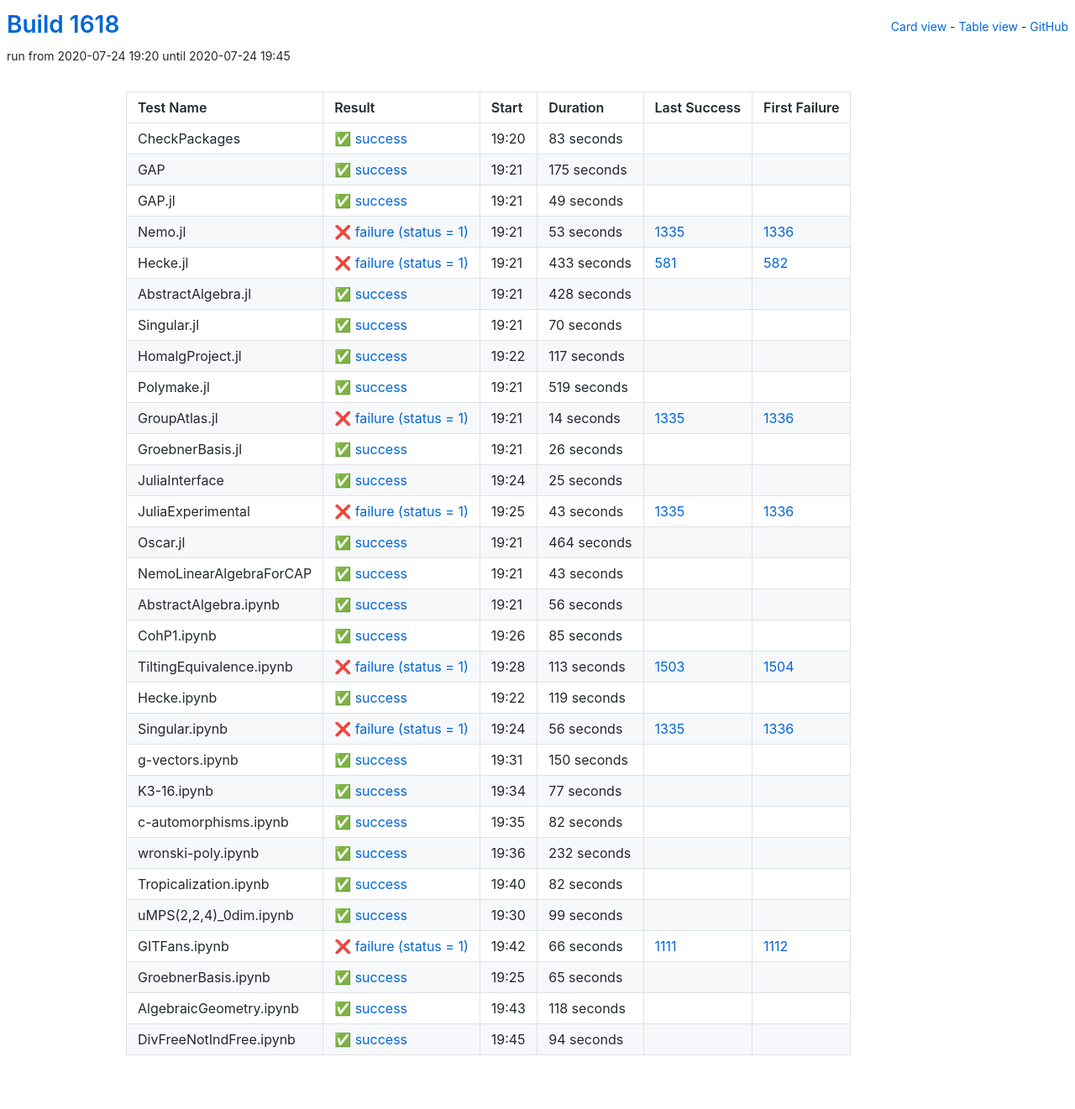
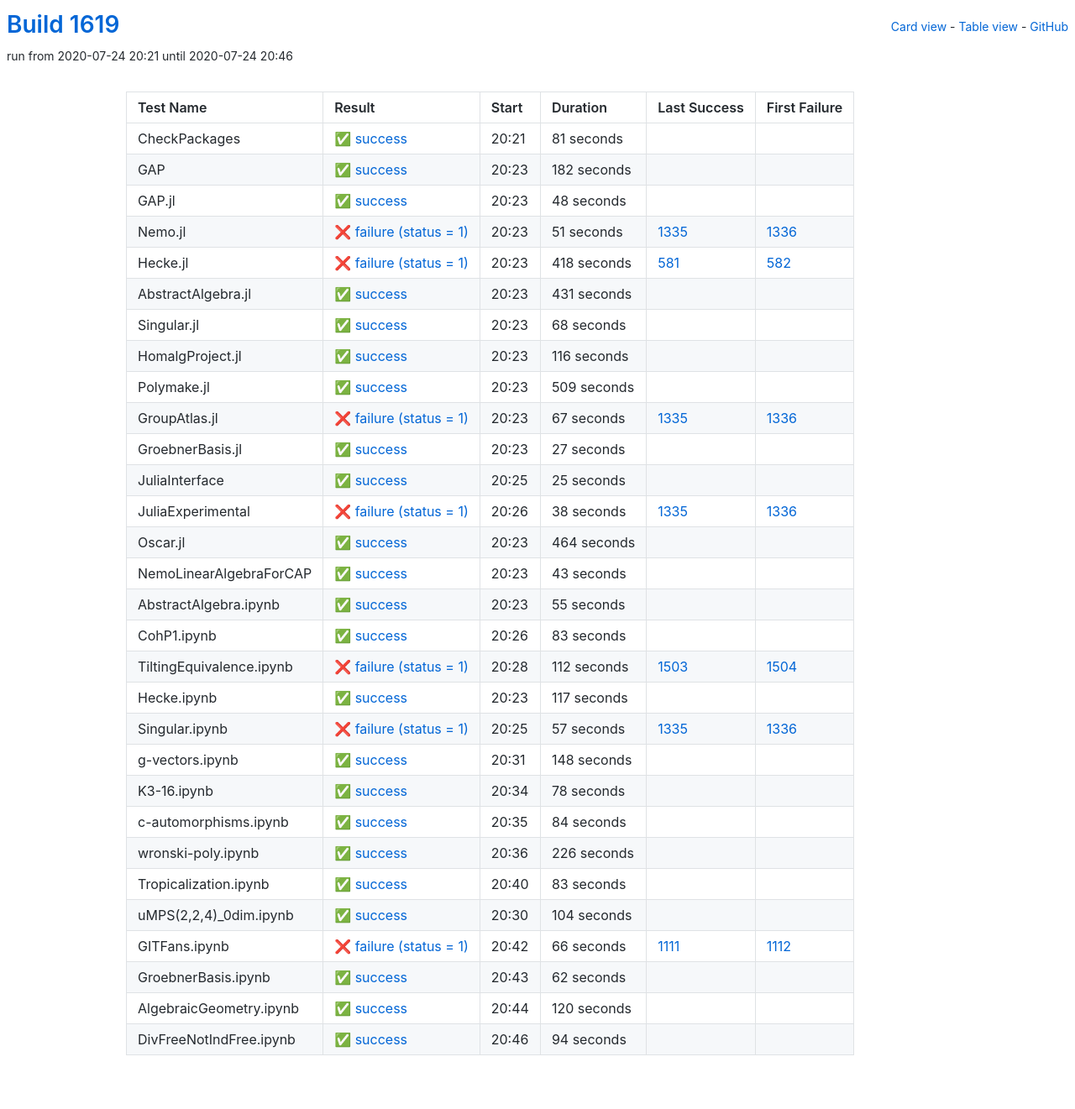
Before and after one commit to oscar-system/oscar-ci-status-1.4, a Jekyll site: the page built from table.html, in a window 1280 px wide. Shown: the whole page at 84% size. Built offline with Jekyll 4.4.1, drawn with Linux system fonts in a browser that asks for light colours.

Commit message:
Build #1619

```diff
--- a/_data/ci.yml
+++ b/_data/ci.yml
@@ -1,6 +1,6 @@
 ---
-build: 1618
-build_url: https://oscarci.mathematik.uni-kl.de/job/oscar-julia-1.4/1618/
+build: 1619
+build_url: https://oscarci.mathematik.uni-kl.de/job/oscar-julia-1.4/1619/
 job: oscar-julia-1.4
 organization: oscar-system
 repo: oscar-ci-status-1.4
@@ -8,140 +8,140 @@ repourl: https://github.com/oscar-system/oscar-ci-status-1.4
 tests:
 - name: CheckPackages
   id: checkpackages
-  log: https://oscarci.mathematik.uni-kl.de/job/oscar-julia-1.4/1618/artifact/logs/build-1618/CheckPackages.log
-  start: 2020-07-24 19:20
+  log: https://oscarci.mathematik.uni-kl.de/job/oscar-julia-1.4/1619/artifact/logs/build-1619/CheckPackages.log
+  start: 2020-07-24 20:21
   success: true
   exitcode: 0
   status: success
-  duration: 83
+  duration: 81
   last_success: false
   last_success_url:
   first_failure: false
   first_failure_url:
 - name: GAP
   id: gap
-  log: https://oscarci.mathematik.uni-kl.de/job/oscar-julia-1.4/1618/artifact/logs/build-1618/GAP.log
-  start: 2020-07-24 19:21
+  log: https://oscarci.mathematik.uni-kl.de/job/oscar-julia-1.4/1619/artifact/logs/build-1619/GAP.log
+  start: 2020-07-24 20:23
   success: true
   exitcode: 0
   status: success
-  duration: 175
+  duration: 182
   last_success: false
   last_success_url:
   first_failure: false
   first_failure_url:
 - name: GAP.jl
   id: gap-jl
-  log: https://oscarci.mathematik.uni-kl.de/job/oscar-julia-1.4/1618/artifact/logs/build-1618/GAP.jl.log
-  start: 2020-07-24 19:21
+  log: https://oscarci.mathematik.uni-kl.de/job/oscar-julia-1.4/1619/artifact/logs/build-1619/GAP.jl.log
+  start: 2020-07-24 20:23
   success: true
   exitcode: 0
   status: success
-  duration: 49
+  duration: 48
   last_success: false
   last_success_url:
   first_failure: false
   first_failure_url:
 - name: Nemo.jl
   id: nemo-jl
-  log: https://oscarci.mathematik.uni-kl.de/job/oscar-julia-1.4/1618/artifact/logs/build-1618/Nemo.jl.log
-  start: 2020-07-24 19:21
+  log: https://oscarci.mathematik.uni-kl.de/job/oscar-julia-1.4/1619/artifact/logs/build-1619/Nemo.jl.log
+  start: 2020-07-24 20:23
   success: false
   exitcode: 1
   status: failure
-  duration: 53
+  duration: 51
   last_success: 1335
   last_success_url: https://oscarci.mathematik.uni-kl.de/job/oscar-julia-1.4/1335/
   first_failure: 1336
   first_failure_url: https://oscarci.mathematik.uni-kl.de/job/oscar-julia-1.4/1336/
 - name: Hecke.jl
   id: hecke-jl
-  log: https://oscarci.mathematik.uni-kl.de/job/oscar-julia-1.4/1618/artifact/logs/build-1618/Hecke.jl.log
-  start: 2020-07-24 19:21
+  log: https://oscarci.mathematik.uni-kl.de/job/oscar-julia-1.4/1619/artifact/logs/build-1619/Hecke.jl.log
+  start: 2020-07-24 20:23
   success: false
   exitcode: 1
   status: failure
-  duration: 433
+  duration: 418
   last_success: 581
   last_success_url: https://oscarci.mathematik.uni-kl.de/job/oscar-julia-1.4/581/
   first_failure: 582
   first_failure_url: https://oscarci.mathematik.uni-kl.de/job/oscar-julia-1.4/582/
 - name: AbstractAlgebra.jl
   id: abstractalgebra-jl
-  log: https://oscarci.mathematik.uni-kl.de/job/oscar-julia-1.4/1618/artifact/logs/build-1618/AbstractAlgebra.jl.log
-  start: 2020-07-24 19:21
+  log: https://oscarci.mathematik.uni-kl.de/job/oscar-julia-1.4/1619/artifact/logs/build-1619/AbstractAlgebra.jl.log
+  start: 2020-07-24 20:23
   success: true
   exitcode: 0
   status: success
-  duration: 428
+  duration: 431
   last_success: false
   last_success_url:
   first_failure: false
   first_failure_url:
 - name: Singular.jl
   id: singular-jl
-  log: https://oscarci.mathematik.uni-kl.de/job/oscar-julia-1.4/1618/artifact/logs/build-1618/Singular.jl.log
-  start: 2020-07-24 19:21
+  log: https://oscarci.mathematik.uni-kl.de/job/oscar-julia-1.4/1619/artifact/logs/build-1619/Singular.jl.log
+  start: 2020-07-24 20:23
   success: true
   exitcode: 0
   status: success
-  duration: 70
+  duration: 68
   last_success: false
   last_success_url:
   first_failure: false
   first_failure_url:
 - name: HomalgProject.jl
   id: homalgproject-jl
-  log: https://oscarci.mathematik.uni-kl.de/job/oscar-julia-1.4/1618/artifact/logs/build-1618/HomalgProject.jl.log
-  start: 2020-07-24 19:22
+  log: https://oscarci.mathematik.uni-kl.de/job/oscar-julia-1.4/1619/artifact/logs/build-1619/HomalgProject.jl.log
+  start: 2020-07-24 20:23
   success: true
   exitcode: 0
   status: success
-  duration: 117
+  duration: 116
   last_success: false
   last_success_url:
   first_failure: false
   first_failure_url:
 - name: Polymake.jl
   id: polymake-jl
-  log: https://oscarci.mathematik.uni-kl.de/job/oscar-julia-1.4/1618/artifact/logs/build-1618/Polymake.jl.log
-  start: 2020-07-24 19:21
+  log: https://oscarci.mathematik.uni-kl.de/job/oscar-julia-1.4/1619/artifact/logs/build-1619/Polymake.jl.log
+  start: 2020-07-24 20:23
   success: true
   exitcode: 0
   status: success
-  duration: 519
+  duration: 509
   last_success: false
   last_success_url:
   first_failure: false
   first_failure_url:
 - name: GroupAtlas.jl
   id: groupatlas-jl
-  log: https://oscarci.mathematik.uni-kl.de/job/oscar-julia-1.4/1618/artifact/logs/build-1618/GroupAtlas.jl.log
-  start: 2020-07-24 19:21
+  log: https://oscarci.mathematik.uni-kl.de/job/oscar-julia-1.4/1619/artifact/logs/build-1619/GroupAtlas.jl.log
+  start: 2020-07-24 20:23
   success: false
   exitcode: 1
   status: failure
-  duration: 14
+  duration: 67
   last_success: 1335
   last_success_url: https://oscarci.mathematik.uni-kl.de/job/oscar-julia-1.4/1335/
   first_failure: 1336
   first_failure_url: https://oscarci.mathematik.uni-kl.de/job/oscar-julia-1.4/1336/
 - name: GroebnerBasis.jl
   id: groebnerbasis-jl
-  log: https://oscarci.mathematik.uni-kl.de/job/oscar-julia-1.4/1618/artifact/logs/build-1618/GroebnerBasis.jl.log
-  start: 2020-07-24 19:21
+  log: https://oscarci.mathematik.uni-kl.de/job/oscar-julia-1.4/1619/artifact/logs/build-1619/GroebnerBasis.jl.log
+  start: 2020-07-24 20:23
   success: true
   exitcode: 0
   status: success
-  duration: 26
+  duration: 27
   last_success: false
   last_success_url:
   first_failure: false
   first_failure_url:
 - name: JuliaInterface
   id: juliainterface
-  log: https://oscarci.mathematik.uni-kl.de/job/oscar-julia-1.4/1618/artifact/logs/build-1618/JuliaInterface.log
-  start: 2020-07-24 19:24
+  log: https://oscarci.mathematik.uni-kl.de/job/oscar-julia-1.4/1619/artifact/logs/build-1619/JuliaInterface.log
+  start: 2020-07-24 20:25
   success: true
   exitcode: 0
   status: success
@@ -152,20 +152,20 @@ tests:
   first_failure_url:
 - name: JuliaExperimental
   id: juliaexperimental
-  log: https://oscarci.mathematik.uni-kl.de/job/oscar-julia-1.4/1618/artifact/logs/build-1618/JuliaExperimental.log
-  start: 2020-07-24 19:25
+  log: https://oscarci.mathematik.uni-kl.de/job/oscar-julia-1.4/1619/artifact/logs/build-1619/JuliaExperimental.log
+  start: 2020-07-24 20:26
   success: false
   exitcode: 1
   status: failure
-  duration: 43
+  duration: 38
   last_success: 1335
   last_success_url: https://oscarci.mathematik.uni-kl.de/job/oscar-julia-1.4/1335/
   first_failure: 1336
   first_failure_url: https://oscarci.mathematik.uni-kl.de/job/oscar-julia-1.4/1336/
 - name: Oscar.jl
   id: oscar-jl
-  log: https://oscarci.mathematik.uni-kl.de/job/oscar-julia-1.4/1618/artifact/logs/build-1618/Oscar.jl.log
-  start: 2020-07-24 19:21
+  log: https://oscarci.mathematik.uni-kl.de/job/oscar-julia-1.4/1619/artifact/logs/build-1619/Oscar.jl.log
+  start: 2020-07-24 20:23
   success: true
   exitcode: 0
   status: success
@@ -176,8 +176,8 @@ tests:
   first_failure_url:
 - name: NemoLinearAlgebraForCAP
   id: nemolinearalgebraforcap
-  log: https://oscarci.mathematik.uni-kl.de/job/oscar-julia-1.4/1618/artifact/logs/build-1618/NemoLinearAlgebraForCAP.log
-  start: 2020-07-24 19:21
+  log: https://oscarci.mathematik.uni-kl.de/job/oscar-julia-1.4/1619/artifact/logs/build-1619/NemoLinearAlgebraForCAP.log
+  start: 2020-07-24 20:23
   success: true
   exitcode: 0
   status: success
@@ -188,140 +188,140 @@ tests:
   first_failure_url:
 - name: AbstractAlgebra.ipynb
   id: abstractalgebra-ipynb
-  log: https://oscarci.mathematik.uni-kl.de/job/oscar-julia-1.4/1618/artifact/logs/build-1618/AbstractAlgebra.ipynb.log
-  start: 2020-07-24 19:21
+  log: https://oscarci.mathematik.uni-kl.de/job/oscar-julia-1.4/1619/artifact/logs/build-1619/AbstractAlgebra.ipynb.log
+  start: 2020-07-24 20:23
   success: true
   exitcode: 0
   status: success
-  duration: 56
+  duration: 55
   last_success: false
   last_success_url:
   first_failure: false
   first_failure_url:
 - name: CohP1.ipynb
   id: cohp1-ipynb
-  log: https://oscarci.mathematik.uni-kl.de/job/oscar-julia-1.4/1618/artifact/logs/build-1618/CohP1.ipynb.log
-  start: 2020-07-24 19:26
+  log: https://oscarci.mathematik.uni-kl.de/job/oscar-julia-1.4/1619/artifact/logs/build-1619/CohP1.ipynb.log
+  start: 2020-07-24 20:26
   success: true
   exitcode: 0
   status: success
-  duration: 85
+  duration: 83
   last_success: false
   last_success_url:
   first_failure: false
   first_failure_url:
 - name: TiltingEquivalence.ipynb
   id: tiltingequivalence-ipynb
-  log: https://oscarci.mathematik.uni-kl.de/job/oscar-julia-1.4/1618/artifact/logs/build-1618/TiltingEquivalence.ipynb.log
-  start: 2020-07-24 19:28
+  log: https://oscarci.mathematik.uni-kl.de/job/oscar-julia-1.4/1619/artifact/logs/build-1619/TiltingEquivalence.ipynb.log
+  start: 2020-07-24 20:28
   success: false
   exitcode: 1
   status: failure
-  duration: 113
+  duration: 112
   last_success: 1503
   last_success_url: https://oscarci.mathematik.uni-kl.de/job/oscar-julia-1.4/1503/
   first_failure: 1504
   first_failure_url: https://oscarci.mathematik.uni-kl.de/job/oscar-julia-1.4/1504/
 - name: Hecke.ipynb
   id: hecke-ipynb
-  log: https://oscarci.mathematik.uni-kl.de/job/oscar-julia-1.4/1618/artifact/logs/build-1618/Hecke.ipynb.log
-  start: 2020-07-24 19:22
+  log: https://oscarci.mathematik.uni-kl.de/job/oscar-julia-1.4/1619/artifact/logs/build-1619/Hecke.ipynb.log
+  start: 2020-07-24 20:23
   success: true
   exitcode: 0
   status: success
-  duration: 119
+  duration: 117
   last_success: false
   last_success_url:
   first_failure: false
   first_failure_url:
 - name: Singular.ipynb
   id: singular-ipynb
-  log: https://oscarci.mathematik.uni-kl.de/job/oscar-julia-1.4/1618/artifact/logs/build-1618/Singular.ipynb.log
-  start: 2020-07-24 19:24
+  log: https://oscarci.mathematik.uni-kl.de/job/oscar-julia-1.4/1619/artifact/logs/build-1619/Singular.ipynb.log
+  start: 2020-07-24 20:25
   success: false
   exitcode: 1
   status: failure
-  duration: 56
+  duration: 57
   last_success: 1335
   last_success_url: https://oscarci.mathematik.uni-kl.de/job/oscar-julia-1.4/1335/
   first_failure: 1336
   first_failure_url: https://oscarci.mathematik.uni-kl.de/job/oscar-julia-1.4/1336/
 - name: g-vectors.ipynb
   id: g-vectors-ipynb
-  log: https://oscarci.mathematik.uni-kl.de/job/oscar-julia-1.4/1618/artifact/logs/build-1618/g-vectors.ipynb.log
-  start: 2020-07-24 19:31
+  log: https://oscarci.mathematik.uni-kl.de/job/oscar-julia-1.4/1619/artifact/logs/build-1619/g-vectors.ipynb.log
+  start: 2020-07-24 20:31
   success: true
   exitcode: 0
   status: success
-  duration: 150
+  duration: 148
   last_success: false
   last_success_url:
   first_failure: false
   first_failure_url:
 - name: K3-16.ipynb
   id: k3-16-ipynb
-  log: https://oscarci.mathematik.uni-kl.de/job/oscar-julia-1.4/1618/artifact/logs/build-1618/K3-16.ipynb.log
-  start: 2020-07-24 19:34
+  log: https://oscarci.mathematik.uni-kl.de/job/oscar-julia-1.4/1619/artifact/logs/build-1619/K3-16.ipynb.log
+  start: 2020-07-24 20:34
   success: true
   exitcode: 0
   status: success
-  duration: 77
+  duration: 78
   last_success: false
   last_success_url:
   first_failure: false
   first_failure_url:
 - name: c-automorphisms.ipynb
   id: c-automorphisms-ipynb
-  log: https://oscarci.mathematik.uni-kl.de/job/oscar-julia-1.4/1618/artifact/logs/build-1618/c-automorphisms.ipynb.log
-  start: 2020-07-24 19:35
+  log: https://oscarci.mathematik.uni-kl.de/job/oscar-julia-1.4/1619/artifact/logs/build-1619/c-automorphisms.ipynb.log
+  start: 2020-07-24 20:35
   success: true
   exitcode: 0
   status: success
-  duration: 82
+  duration: 84
   last_success: false
   last_success_url:
   first_failure: false
   first_failure_url:
 - name: wronski-poly.ipynb
   id: wronski-poly-ipynb
-  log: https://oscarci.mathematik.uni-kl.de/job/oscar-julia-1.4/1618/artifact/logs/build-1618/wronski-poly.ipynb.log
-  start: 2020-07-24 19:36
+  log: https://oscarci.mathematik.uni-kl.de/job/oscar-julia-1.4/1619/artifact/logs/build-1619/wronski-poly.ipynb.log
+  start: 2020-07-24 20:36
   success: true
   exitcode: 0
   status: success
-  duration: 232
+  duration: 226
   last_success: false
   last_success_url:
   first_failure: false
   first_failure_url:
 - name: Tropicalization.ipynb
   id: tropicalization-ipynb
-  log: https://oscarci.mathematik.uni-kl.de/job/oscar-julia-1.4/1618/artifact/logs/build-1618/Tropicalization.ipynb.log
-  start: 2020-07-24 19:40
+  log: https://oscarci.mathematik.uni-kl.de/job/oscar-julia-1.4/1619/artifact/logs/build-1619/Tropicalization.ipynb.log
+  start: 2020-07-24 20:40
   success: true
   exitcode: 0
   status: success
-  duration: 82
+  duration: 83
   last_success: false
   last_success_url:
   first_failure: false
   first_failure_url:
 - name: uMPS(2,2,4)_0dim.ipynb
   id: umps-2-2-4-0dim-ipynb
-  log: https://oscarci.mathematik.uni-kl.de/job/oscar-julia-1.4/1618/artifact/logs/build-1618/uMPS-2-2-4-_0dim.ipynb.log
-  start: 2020-07-24 19:30
+  log: https://oscarci.mathematik.uni-kl.de/job/oscar-julia-1.4/1619/artifact/logs/build-1619/uMPS-2-2-4-_0dim.ipynb.log
+  start: 2020-07-24 20:30
   success: true
   exitcode: 0
   status: success
-  duration: 99
+  duration: 104
   last_success: false
   last_success_url:
   first_failure: false
   first_failure_url:
 - name: GITFans.ipynb
   id: gitfans-ipynb
-  log: https://oscarci.mathematik.uni-kl.de/job/oscar-julia-1.4/1618/artifact/logs/build-1618/GITFans.ipynb.log
-  start: 2020-07-24 19:42
+  log: https://oscarci.mathematik.uni-kl.de/job/oscar-julia-1.4/1619/artifact/logs/build-1619/GITFans.ipynb.log
+  start: 2020-07-24 20:42
   success: false
   exitcode: 1
   status: failure
@@ -332,32 +332,32 @@ tests:
   first_failure_url: https://oscarci.mathematik.uni-kl.de/job/oscar-julia-1.4/1112/
 - name: GroebnerBasis.ipynb
   id: groebnerbasis-ipynb
-  log: https://oscarci.mathematik.uni-kl.de/job/oscar-julia-1.4/1618/artifact/logs/build-1618/GroebnerBasis.ipynb.log
-  start: 2020-07-24 19:25
+  log: https://oscarci.mathematik.uni-kl.de/job/oscar-julia-1.4/1619/artifact/logs/build-1619/GroebnerBasis.ipynb.log
+  start: 2020-07-24 20:43
   success: true
   exitcode: 0
   status: success
-  duration: 65
+  duration: 62
   last_success: false
   last_success_url:
   first_failure: false
   first_failure_url:
 - name: AlgebraicGeometry.ipynb
   id: algebraicgeometry-ipynb
-  log: https://oscarci.mathematik.uni-kl.de/job/oscar-julia-1.4/1618/artifact/logs/build-1618/AlgebraicGeometry.ipynb.log
-  start: 2020-07-24 19:43
+  log: https://oscarci.mathematik.uni-kl.de/job/oscar-julia-1.4/1619/artifact/logs/build-1619/AlgebraicGeometry.ipynb.log
+  start: 2020-07-24 20:44
   success: true
   exitcode: 0
   status: success
-  duration: 118
+  duration: 120
   last_success: false
   last_success_url:
   first_failure: false
   first_failure_url:
 - name: DivFreeNotIndFree.ipynb
   id: divfreenotindfree-ipynb
-  log: https://oscarci.mathematik.uni-kl.de/job/oscar-julia-1.4/1618/artifact/logs/build-1618/DivFreeNotIndFree.ipynb.log
-  start: 2020-07-24 19:45
+  log: https://oscarci.mathematik.uni-kl.de/job/oscar-julia-1.4/1619/artifact/logs/build-1619/DivFreeNotIndFree.ipynb.log
+  start: 2020-07-24 20:46
   success: true
   exitcode: 0
   status: success
```
Also changed, not shown: README.md.
